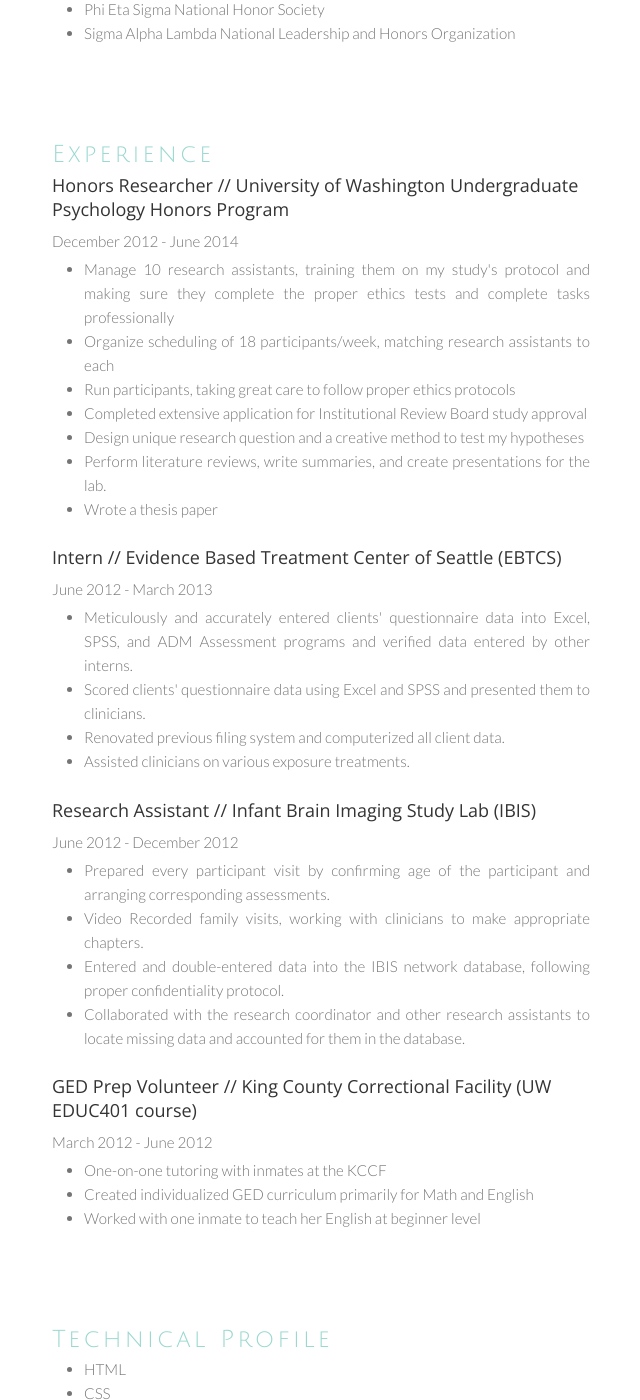
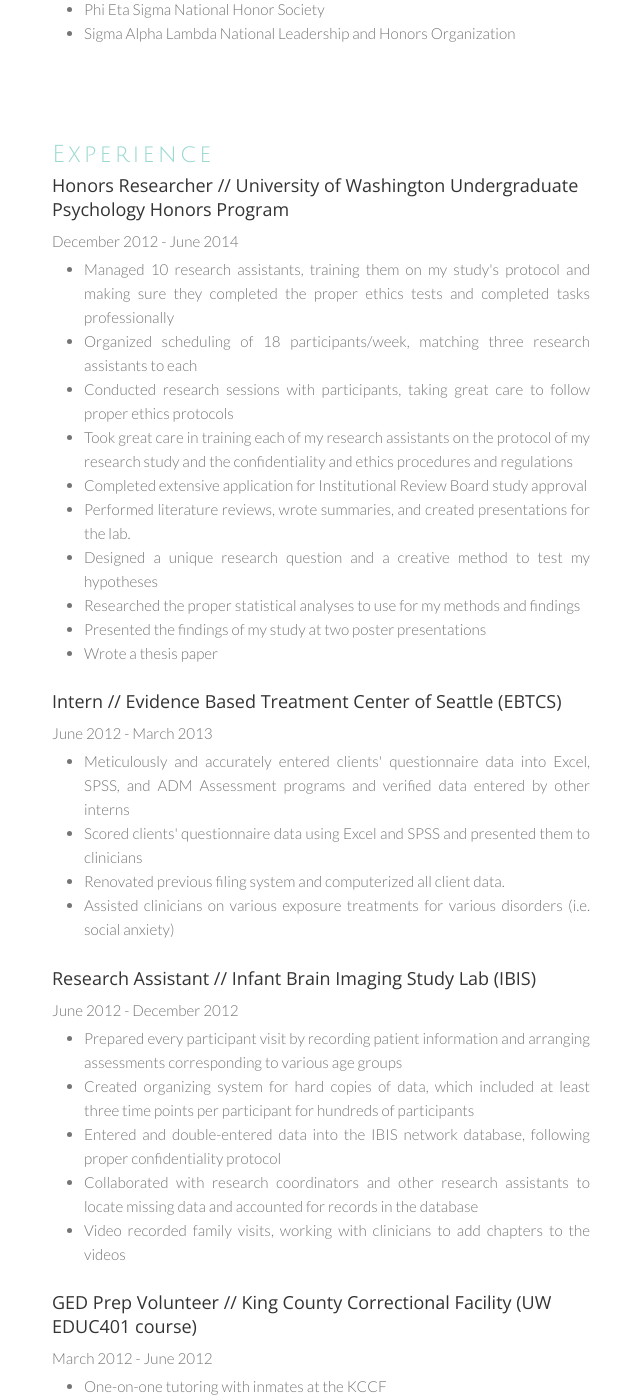
Before and after one commit to rachellee/resume, a Jekyll site: the page built from index.html, in a window 1280 px wide and 1400 px high, scrolled down 1233 px. Shown: the whole window, without its empty margins (303-943 px from the left). Built offline with Jekyll 4.4.1, drawn with Linux system fonts in a browser that asks for light colours; nearby versions of some CDN libraries; the list of posts is cut into pages by our own code.

Commit message:
updated post

```diff
--- a/index.html
+++ b/index.html
@@ -28,12 +28,15 @@
 	<h2>Honors Researcher // University of Washington Undergraduate Psychology Honors Program</h2>
 		<p>December 2012 - June 2014
 			<ul>
-				<li>Manage 10 research assistants, training them on my study's protocol and making sure they complete the proper ethics tests and complete tasks professionally</li>
-				<li>Organize scheduling of 18 participants/week, matching research assistants to each</li>
-				<li>Run participants, taking great care to follow proper ethics protocols</li>
+				<li>Managed 10 research assistants, training them on my study's protocol and making sure they completed the proper ethics tests and completed tasks professionally</li>
+				<li>Organized scheduling of 18 participants/week, matching three research assistants to each</li>
+				<li>Conducted research sessions with participants, taking great care to follow proper ethics protocols</li>
+				<li>Took great care in training each of my research assistants on the protocol of my research study and the confidentiality and ethics procedures and regulations</li>
 				<li>Completed extensive application for Institutional Review Board study approval</li>
-				<li>Design unique research question and a creative method to test my hypotheses</li>
-				<li>Perform literature reviews, write summaries, and create presentations for the lab.</li>
+				<li>Performed literature reviews, wrote summaries, and created presentations for the lab.</li>
+				<li>Designed a unique research question and a creative method to test my hypotheses</li>
+				<li>Researched the proper statistical analyses to use for my methods and findings</li>
+				<li>Presented the findings of my study at two poster presentations</li>
 				<li>Wrote a thesis paper</li>
 			</ul>
 		</p>
@@ -43,20 +46,21 @@
 	<h2>Intern // Evidence Based Treatment Center of Seattle (EBTCS)</h2>
 		<p>June 2012 - March 2013
 			<ul>
-				<li>Meticulously and accurately entered clients' questionnaire data into Excel, SPSS, and ADM Assessment programs and verified data entered by other interns.</li>
-				<li>Scored clients' questionnaire data using Excel and SPSS and presented them to clinicians.</li>
+				<li>Meticulously and accurately entered clients' questionnaire data into Excel, SPSS, and ADM Assessment programs and verified data entered by other interns</li>
+				<li>Scored clients' questionnaire data using Excel and SPSS and presented them to clinicians</li>
 				<li> Renovated previous filing system and computerized all client data.</li>
-				<li>Assisted clinicians on various exposure treatments.</li>
+				<li>Assisted clinicians on various exposure treatments for various disorders (i.e. social anxiety)</li>
 			</ul>
 			</p><BR>
 
 	<h2>Research Assistant // Infant Brain Imaging Study Lab (IBIS)</h2>
 		<p>June 2012 - December 2012
 			<ul>
-				<li>Prepared every participant visit by confirming age of the participant and arranging corresponding assessments.</li>
-				<li>Video Recorded family visits, working with clinicians to make appropriate chapters.</li>
-				<li>Entered and double-entered data into the IBIS network database, following proper confidentiality protocol.</li>
-				<li>Collaborated with the research coordinator and other research assistants to locate missing data and accounted for them in the database.</li>
+				<li>Prepared every participant visit by recording patient information and arranging assessments corresponding to various age groups</li>
+				<li>Created organizing system for hard copies of data, which included at least three time points per participant for hundreds of participants</li>
+				<li>Entered and double-entered data into the IBIS network database, following proper confidentiality protocol</li>
+				<li>Collaborated with research coordinators and other research assistants to locate missing data and accounted for records in the database</li>
+				<li>Video recorded family visits, working with clinicians to add chapters to the videos</li>
 			</ul>
 		</p><BR>
 
```
Also changed, not shown: _posts/2014-07-20-I-got-love-for-my-city.md (+1 -1 lines).
